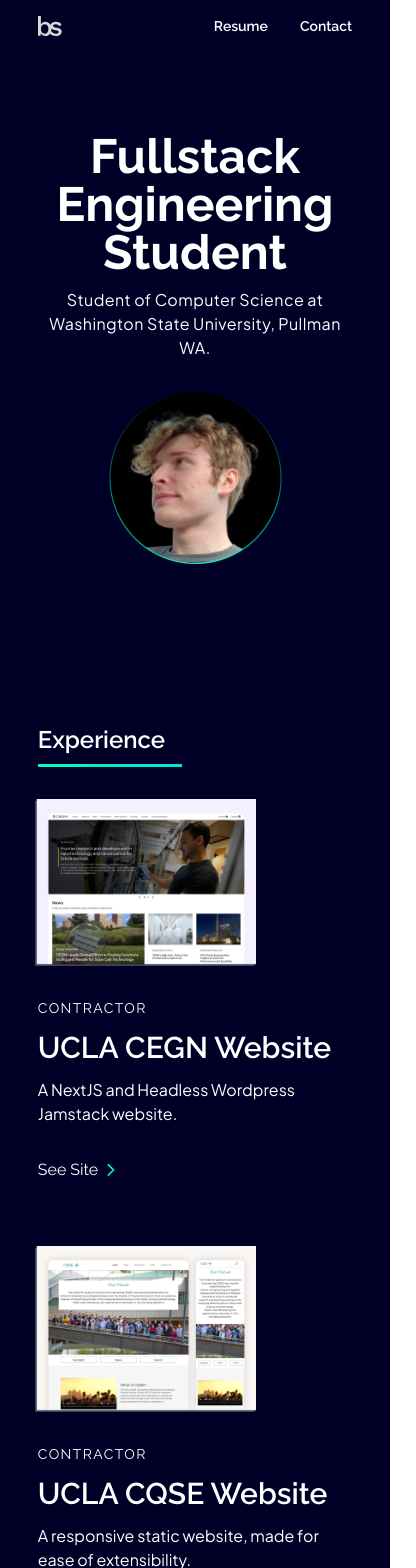
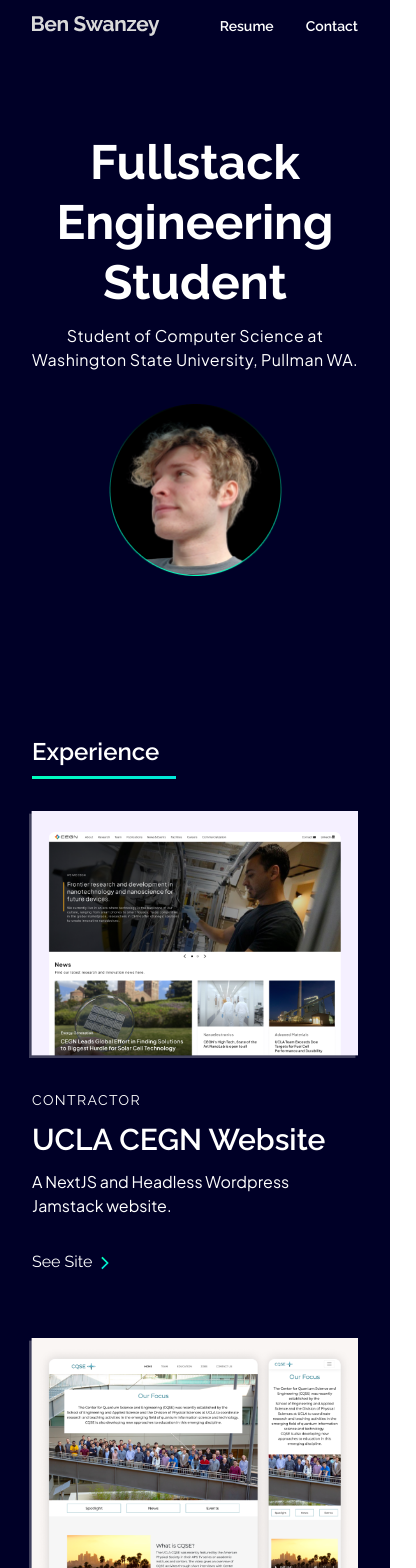
Before and after one commit to swanzeyb/bsq422, a Next.js app: page / in a window 390 px wide. Shown: the top 1568 px of the page, 416 px wide, since content can reach past the window. Built offline with nearby package versions, Linux system fonts and the light colour scheme.

Commit message:
Mobile View
update logo too

```diff
--- a/components/Card.tsx
+++ b/components/Card.tsx
@@ -12,8 +12,8 @@ type CardProps = {
 
 const Card: FunctionComponent<CardProps> = ({ imgSrc, imgAlt, position, title, desc, link }) => {
   return (
-    <div className="grid lg:grid-cols-11 gap-8 mb-16">
-      <div className="ml-[-3px] col-span-4">
+    <div className="grid md:grid-cols-11 gap-8 mb-16">
+      <div className="ml-[-3px] md:col-span-4 col-span-7">
         <Image src={imgSrc} alt={imgAlt} width={512} height={384} />
       </div>
       <div className="col-span-7">
--- a/pages/index.tsx
+++ b/pages/index.tsx
@@ -6,7 +6,7 @@ import Card from '../components/Card'
 const Home: NextPage = () => {
   return (
     <div className="flex min-h-screen flex-row justify-center bg-richBlack text-white font-Raleway">
-      <div className="flex-auto flex-row max-w-screen-2xl px-16 pt-4">
+      <div className="flex-auto flex-row container md:px-16 px-8 pt-4">
         <Head>
           <title>Ben Swanzey</title>
           <link rel="icon" href="/favicon.ico" />
@@ -15,7 +15,7 @@ const Home: NextPage = () => {
 
         <div>
           <nav className="flex flex-row justify-between">
-            <Image src="/bs.svg" alt="Ben Swanzey Logo" width={24} height={20} />
+            <Image src="/bs.svg" alt="Ben Swanzey Logo" width={128} height={20} />
             <ul className="flex flex-row text-sm font-semibold">
               <li>
                 <a href="/resume.pdf" target="_blank">Resume</a>
@@ -30,7 +30,7 @@ const Home: NextPage = () => {
         <main>
           {/* Hero Element */}
           <div className="text-center mt-24 mb-40">
-            <h1 className="text-5xl font-bold mb-3">Fullstack Engineering Student</h1>
+            <h1 className="text-5xl font-bold mb-3 leading-tight">Fullstack Engineering Student</h1>
             <h4 className="font-Jakarta text-base tracking-wide">Student of Computer Science at Washington State University, Pullman WA.</h4>
             <div className="flex flex-col items-center mt-8">
               <Image src="/thumbnail.png" alt="Photo of Ben Swanzey" width={173} height={173} />
```
Also changed, not shown: public/bs.svg.
